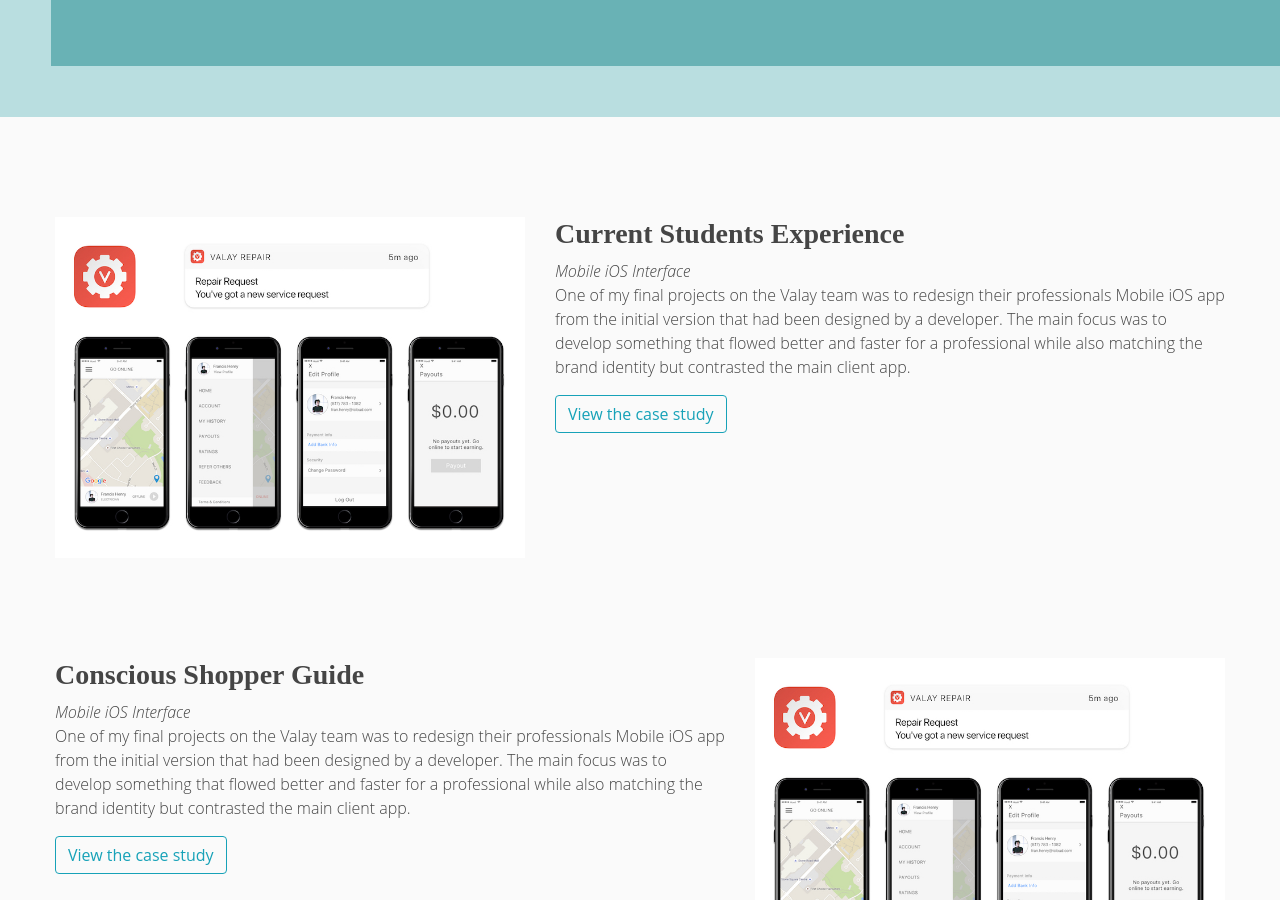
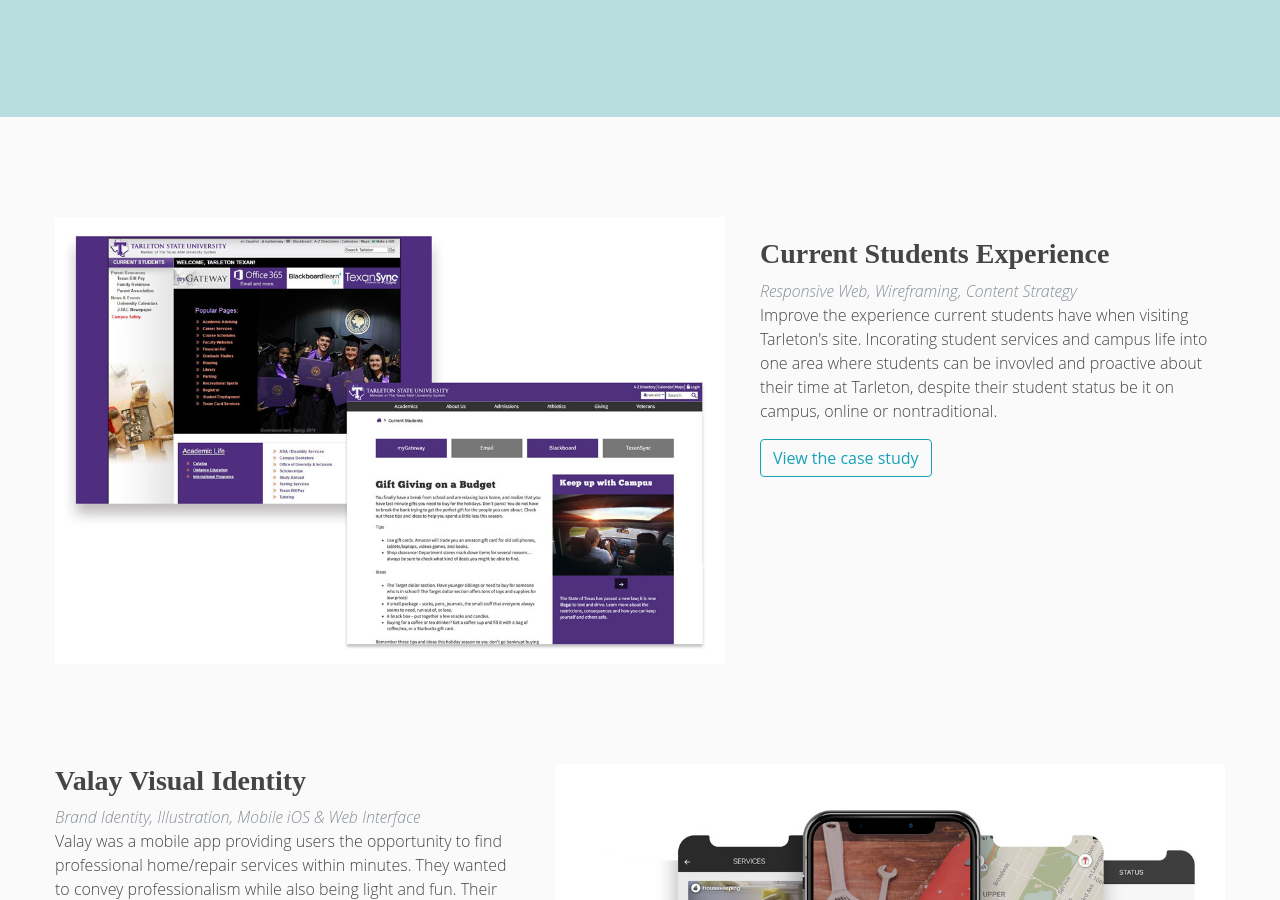
Before and after one commit to silviafuen/silviafuen.github.io, a Jekyll site: the page built from index.html, in a window 1280 px wide and 900 px high, scrolled down 227 px. Built offline with Jekyll 4.4.1, drawn with Linux system fonts in a browser that asks for light colours; nearby versions of some CDN libraries; some of the changed text lies outside the part shown.

Commit message:
Index Updates
-Removal of 3rd card
-Addition of bottom links to github/behance
-Overlay card links
-Addition of case study previews

```diff
--- a/index.html
+++ b/index.html
@@ -1,64 +1,71 @@
 ---
 layout: index
-title: Silvia Fuentes | UX Designer
+title: Portfolio - Silvia Fuentes
 date: 2017-12-28
 permalink: /
 ---
 
 <!--[INTRODUCTION - title card]-->
 <section class="intro-bg row">
-  <div class="intro-div col-10 col-sm-12">
-    <h1>Hi! I'm Silvia Fuentes, </h1>
-    <caption>I work on interaction design, developing prototypes and simplifying experiences + I have background in Computer Science.</caption>
+  <div class="col-md-12 col-sm-12">
+    <div class="intro-div">
+    <h1>Hi! I'm Silvia, </h1>
+    <caption>I work on interaction design, developing prototypes and simplifying experiences.</caption>
+  </div>
   </div>
 </section>
 <!--[PROJECT 1- Current Student Experience]-->
-<section class="row content-divs">
-  <div class="col-md-5">
-      <img class="frame" alt="iOS mobile app interface mockups" src="assets/projects/valay.jpg" style="width:100%">
+<section class=" row content-divs">
+  <div class="col-md-7">
+      <img class="frame" alt="iOS mobile app interface mockups" src="assets/preview-students.jpg" style="width:100%">
   </div>
-  <div class="col-md-7">
+  <div class="col-md-5 card-body">
     <h3>Current Students Experience</h3>
-    <em>Mobile iOS Interface</em>
+    <em class="card-subtitle mb-2 text-muted">Responsive Web, Wireframing, Content Strategy</em>
     <p>
-      One of my final projects on the Valay team was to redesign their professionals Mobile iOS app from the initial version that had been designed by a developer. The main focus was to develop something that flowed better and faster for a professional while
-      also matching the brand identity but contrasted the main client app.</p>
+      Improve the experience current students have when visiting Tarleton's site. Incorating  student services and campus life into
+      one area where students can be invovled and proactive about their time at Tarleton, despite their student status be it on campus, online or nontraditional.
+    </p>
     <a role="button" class="btn btn-outline-info" href="students.html">View the case study</a>
   </div>
 </section>
-<!--[PROJECT 2 - Conscious Shopper Guide]-->
-<section class="row content-divs">
+<!--[PROJECT 2 - VALAY MOBILE APP]-->
+<section class="card0 row content-divs">
+  <div class="col-md-5">
+    <h3>Valay Visual Identity </h3>
+    <em class="card-subtitle mb-2 text-muted">Brand Identity, Illustration, Mobile iOS & Web Interface</em>
+    <p>
+    Valay was a mobile app providing users the opportunity to find professional home/repair services within minutes. They wanted to convey professionalism while also being light and fun. Their existing visual identity was sending the first half of the message. I spent the summer as a UI designer creating a friendly visual language softening the visuals, colors, digital illustrations, branding components, and the mobile/web interfaces.
+  </p>
+      <a role="button" class="btn btn-outline-info" href="valay.html">View the case study</a>
+  </div>
   <div class="col-md-7">
-    <h3>Conscious Shopper Guide</h3>
-    <em>Mobile iOS Interface</em>
-    <p>
-      One of my final projects on the Valay team was to redesign their professionals Mobile iOS app from the initial version that had been designed by a developer. The main focus was to develop something that flowed better and faster for a professional while
-      also matching the brand identity but contrasted the main client app.</p>
-      <a role="button" class="btn btn-outline-info" href="students.html">View the case study</a>
-  </div>
-  <div class="col-md-5">
-      <img class="frame" alt="iOS mobile app interface mockups" src="assets/projects/valay.jpg" style="width:100%">
+      <img class="frame" alt="iOS mobile app interface mockups" src="assets/preview-valay.jpg" style="width:100%">
   </div>
 </section>
-<!--[PROJECT 3 - International Music Translator]-->
-<section class="row content-divs">
-  <div class="col-md-5">
-      <img class="frame" alt="iOS mobile app interface mockups" src="assets/projects/valay.jpg" style="width:100%">
-  </div>
-  <div class="col-md-7">
-    <h3>International Music Translator</h3>
-    <em>Mobile iOS Interface</em>
-    <p>
-      One of my final projects on the Valay team was to redesign their professionals Mobile iOS app from the initial version that had been designed by a developer. The main focus was to develop something that flowed better and faster for a professional while
-      also matching the brand identity but contrasted the main client app.</p>
-    <button role="button" class="btn btn-outline-secondary" disabled> Case study coming soon</button>
-  </div>
+<!--[OTHER WORKS]-->
+<section class="row">
+
+    <div class="col-sm-6 card3">
+      <a href="https://www.behance.net/silviafuen">
+      <div class="card bg-dark text-white">
+        <img class="card-img" src="assets/preview-visuals.jpg" alt="Card image">
+        <div class="card-img-overlay">
+          <h3 class="card-title">Visuals on Behance</h3>
+          <p class="card-text text-white">Graphics for social media, personal projects, and freelance work </p>
+        </div>
+      </div>
+        </a>
+    </div>
+    <div class="col-sm-6 card3">
+      <a href="https://github.com/silviafuen">
+      <div class="card bg-dark text-white">
+        <img class="card-img" src="assets/preview-prototypes.jpg" alt="Card image">
+        <div class="card-img-overlay">
+          <h3 class="card-title">Prototypes on Github</h3>
+          <p class="card-text text-white">Freelance prototypes, App Ideas and a few Class projects </p>
+        </div>
+      </div>
+    </a>
+    </div>
 </section>
-<section class="row">
-  <div class="other col-md-6 col-sm-12">
-    <h2> Visuals on Behance </h2>
-  </div>
-  <div class="other1 col-md-6 col-sm-12">
-    <h2> Prototypes on Github</h2>
-  </div>
-</section>
```
Also changed, not shown: assets/preview-prototypes.jpg (added), assets/preview-visuals.jpg (added), preview-visuals.jpg (added).
